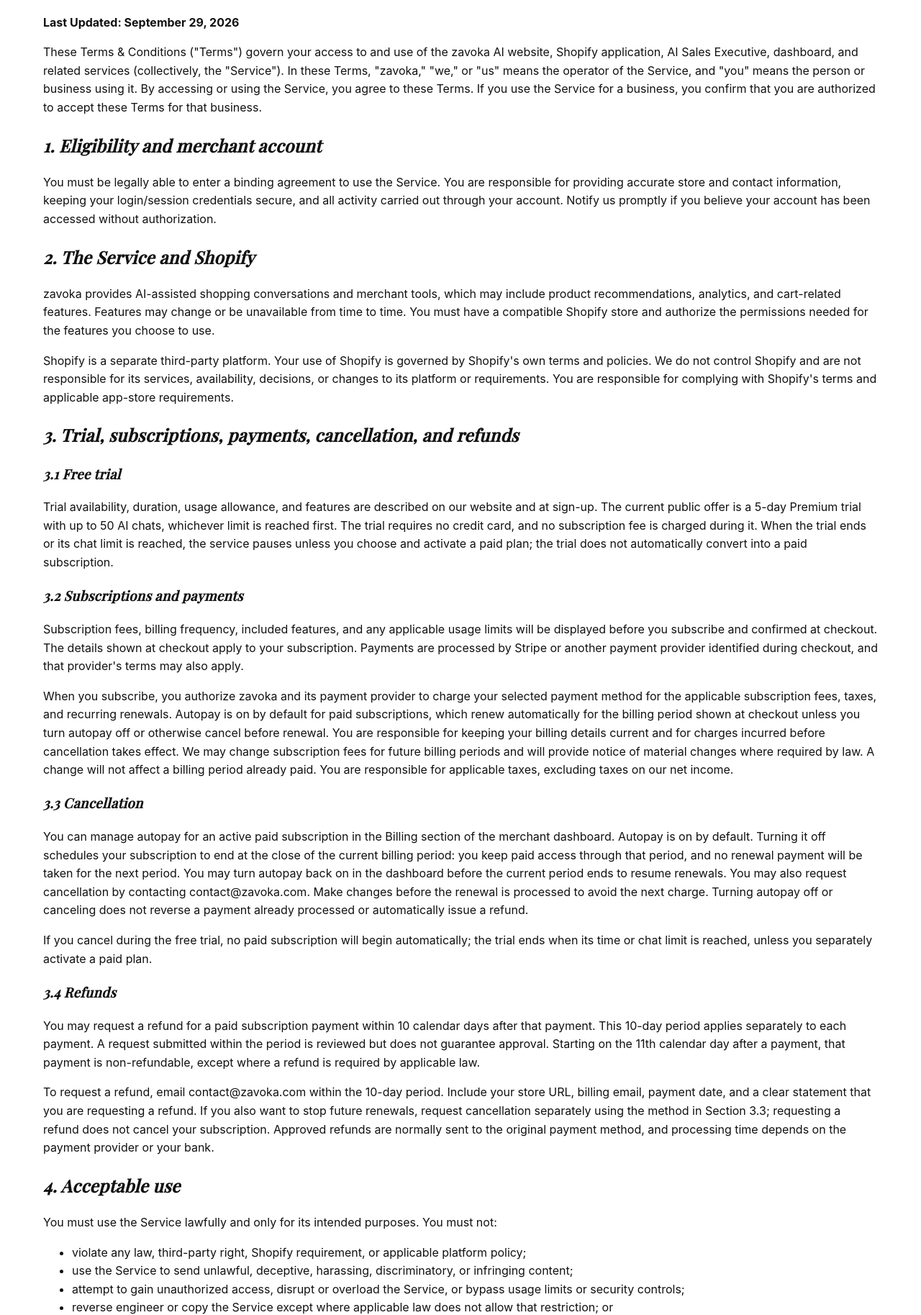
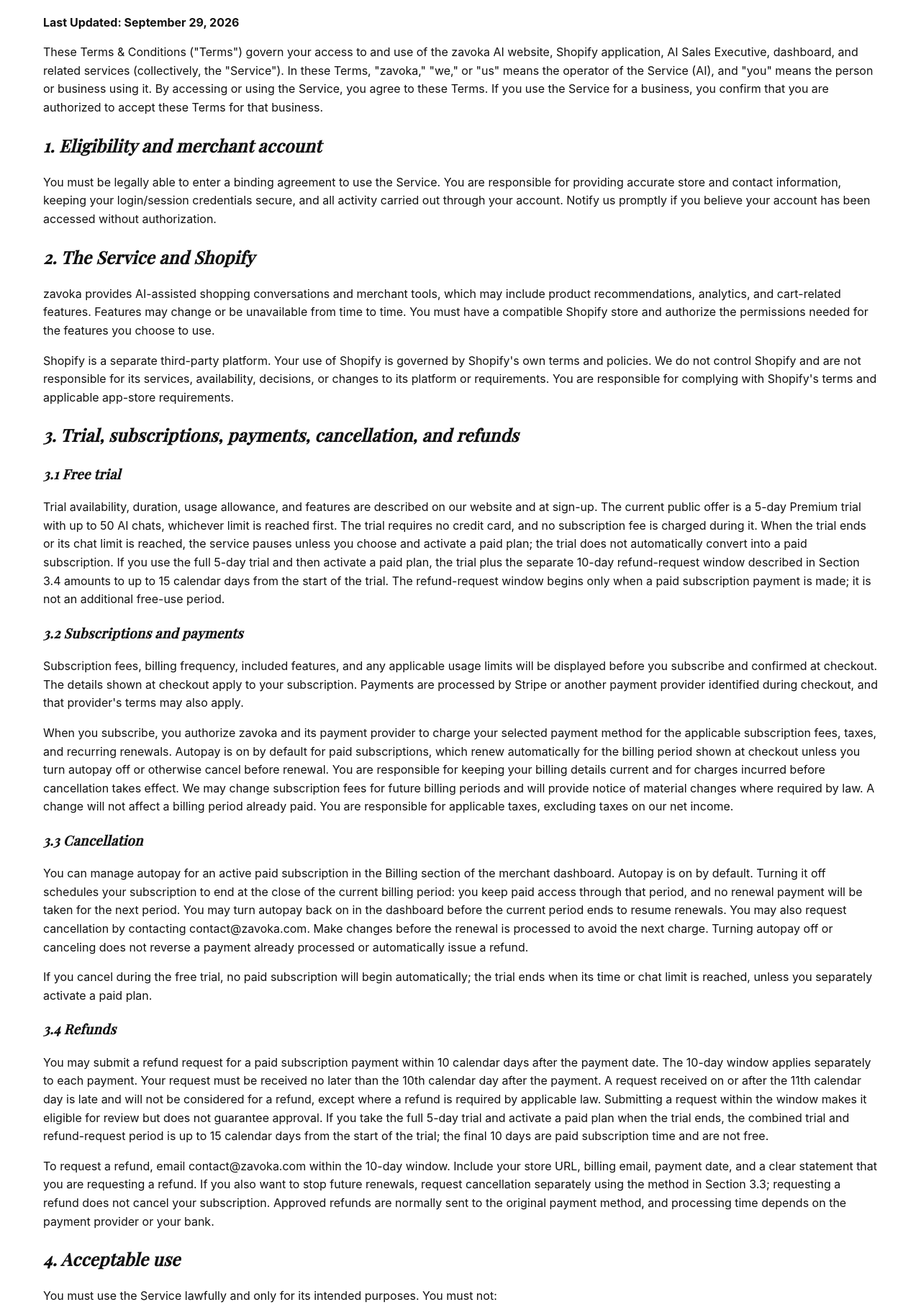
Before and after one commit to bhapris-glitch/OneSalesEx, a plain HTML site: page terms.html in a window 1280 px wide. Shown: the part 323-2150 px from the top of the page at 72% size. Drawn offline with nearby package versions, Linux system fonts and the light colour scheme.

Commit message:
Revise terms and conditions for clarity and detail
Updated terms and conditions to clarify service definitions and refund request procedures.

```diff
--- a/terms.html
+++ b/terms.html
@@ -25,7 +25,7 @@
       <span class="eyebrow">LEGAL</span>
       <h1>Terms &amp; Conditions</h1>
       <p class="legal-updated"><strong>Last Updated: September 29, 2026</strong></p>
-      <p>These Terms &amp; Conditions ("Terms") govern your access to and use of the zavoka AI website, Shopify application, AI Sales Executive, dashboard, and related services (collectively, the "Service"). In these Terms, "zavoka," "we," or "us" means the operator of the Service, and "you" means the person or business using it. By accessing or using the Service, you agree to these Terms. If you use the Service for a business, you confirm that you are authorized to accept these Terms for that business.</p>
+      <p>These Terms &amp; Conditions ("Terms") govern your access to and use of the zavoka AI website, Shopify application, AI Sales Executive, dashboard, and related services (collectively, the "Service"). In these Terms, "zavoka," "we," or "us" means the operator of the Service (AI), and "you" means the person or business using it. By accessing or using the Service, you agree to these Terms. If you use the Service for a business, you confirm that you are authorized to accept these Terms for that business.</p>
 
       <h2>1. Eligibility and merchant account</h2>
       <p>You must be legally able to enter a binding agreement to use the Service. You are responsible for providing accurate store and contact information, keeping your login/session credentials secure, and all activity carried out through your account. Notify us promptly if you believe your account has been accessed without authorization.</p>
@@ -36,7 +36,7 @@
 
       <h2>3. Trial, subscriptions, payments, cancellation, and refunds</h2>
       <h3>3.1 Free trial</h3>
-      <p>Trial availability, duration, usage allowance, and features are described on our website and at sign-up. The current public offer is a 5-day Premium trial with up to 50 AI chats, whichever limit is reached first. The trial requires no credit card, and no subscription fee is charged during it. When the trial ends or its chat limit is reached, the service pauses unless you choose and activate a paid plan; the trial does not automatically convert into a paid subscription.</p>
+      <p>Trial availability, duration, usage allowance, and features are described on our website and at sign-up. The current public offer is a 5-day Premium trial with up to 50 AI chats, whichever limit is reached first. The trial requires no credit card, and no subscription fee is charged during it. When the trial ends or its chat limit is reached, the service pauses unless you choose and activate a paid plan; the trial does not automatically convert into a paid subscription. If you use the full 5-day trial and then activate a paid plan, the trial plus the separate 10-day refund-request window described in Section 3.4 amounts to up to 15 calendar days from the start of the trial. The refund-request window begins only when a paid subscription payment is made; it is not an additional free-use period.</p>
 
       <h3>3.2 Subscriptions and payments</h3>
       <p>Subscription fees, billing frequency, included features, and any applicable usage limits will be displayed before you subscribe and confirmed at checkout. The details shown at checkout apply to your subscription. Payments are processed by Stripe or another payment provider identified during checkout, and that provider's terms may also apply.</p>
@@ -47,8 +47,8 @@
       <p>If you cancel during the free trial, no paid subscription will begin automatically; the trial ends when its time or chat limit is reached, unless you separately activate a paid plan.</p>
 
       <h3>3.4 Refunds</h3>
-      <p>You may request a refund for a paid subscription payment within 10 calendar days after that payment. This 10-day period applies separately to each payment. A request submitted within the period is reviewed but does not guarantee approval. Starting on the 11th calendar day after a payment, that payment is non-refundable, except where a refund is required by applicable law.</p>
-      <p>To request a refund, email <a href="mailto:contact@zavoka.com">contact@zavoka.com</a> within the 10-day period. Include your store URL, billing email, payment date, and a clear statement that you are requesting a refund. If you also want to stop future renewals, request cancellation separately using the method in Section 3.3; requesting a refund does not cancel your subscription. Approved refunds are normally sent to the original payment method, and processing time depends on the payment provider or your bank.</p>
+      <p>You may submit a refund request for a paid subscription payment within 10 calendar days after the payment date. The 10-day window applies separately to each payment. Your request must be received no later than the 10th calendar day after the payment. A request received on or after the 11th calendar day is late and will not be considered for a refund, except where a refund is required by applicable law. Submitting a request within the window makes it eligible for review but does not guarantee approval. If you take the full 5-day trial and activate a paid plan when the trial ends, the combined trial and refund-request period is up to 15 calendar days from the start of the trial; the final 10 days are paid subscription time and are not free.</p>
+      <p>To request a refund, email <a href="mailto:contact@zavoka.com">contact@zavoka.com</a> within the 10-day window. Include your store URL, billing email, payment date, and a clear statement that you are requesting a refund. If you also want to stop future renewals, request cancellation separately using the method in Section 3.3; requesting a refund does not cancel your subscription. Approved refunds are normally sent to the original payment method, and processing time depends on the payment provider or your bank.</p>
 
       <h2>4. Acceptable use</h2>
       <p>You must use the Service lawfully and only for its intended purposes. You must not:</p>
```
